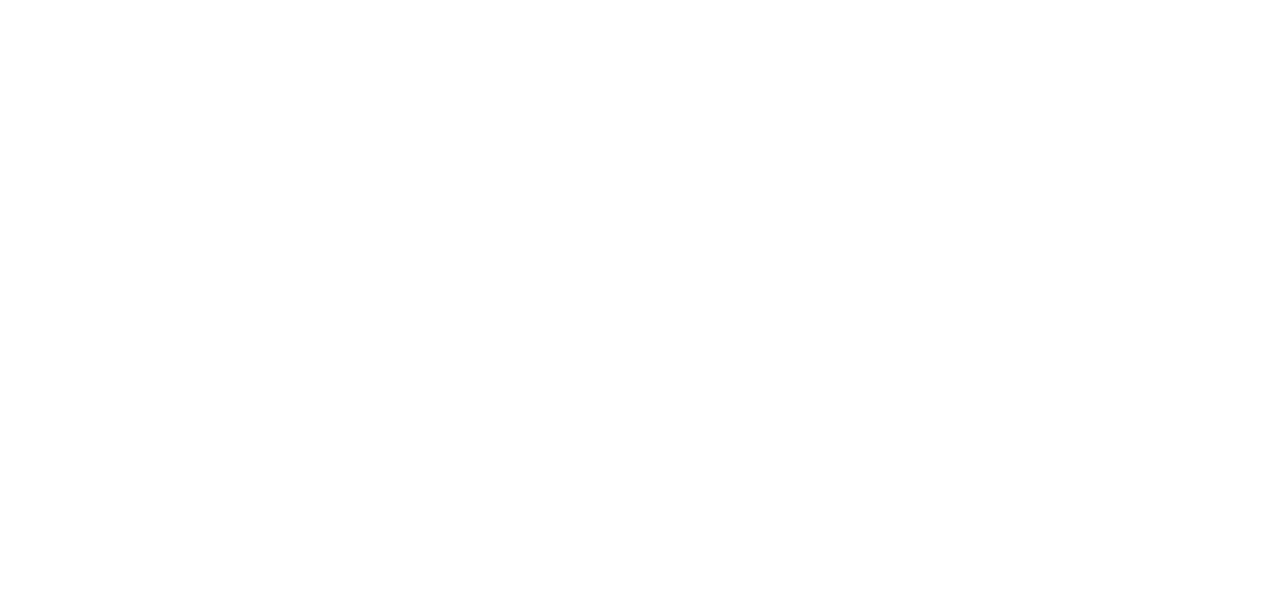
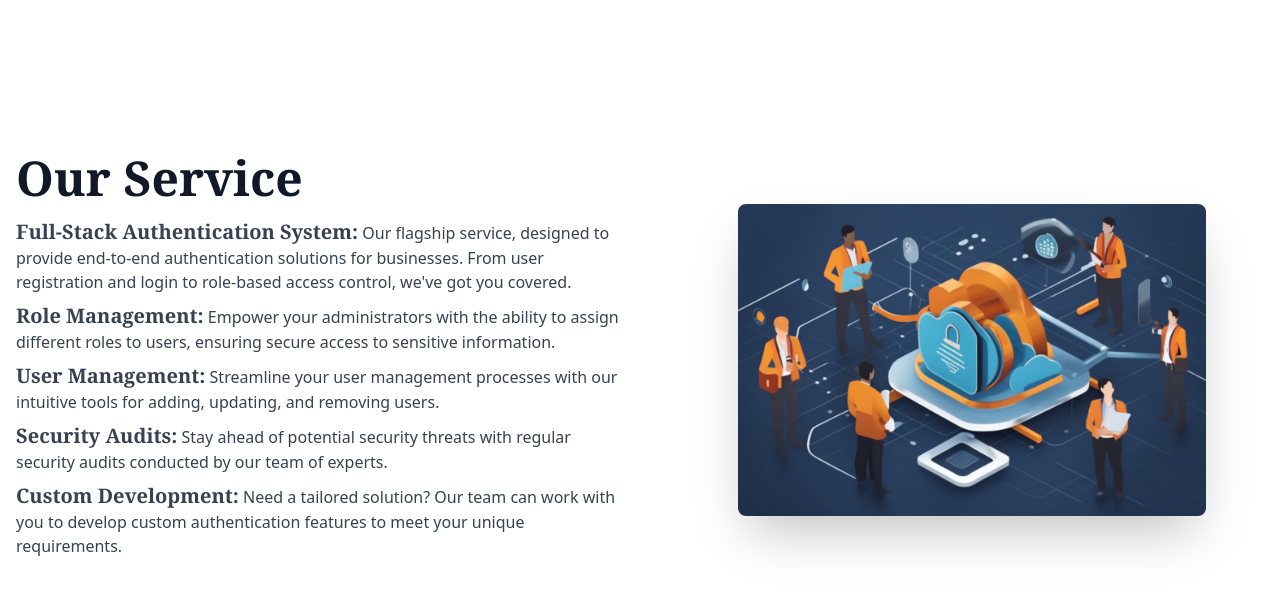
Before and after one commit to PrinceInScripts/Full-Stack-Authentication-System, a React (Create React App) app in the folder client/: page /service in a window 1280 px wide. Before the commit this address had no page. Shown: the top 594 px of the page. Built offline with nearby package versions, Linux system fonts and the light colour scheme.

Commit message:
done added serviceHero page

```diff
--- a/client/src/App.js
+++ b/client/src/App.js
@@ -10,12 +10,15 @@ import Hero from "./components/Hero/Hero";
 
 import Home from "./Pages/Home/Home";
 import About from "./Pages/About/About";
+import ServiceHero from "./components/ServiceHero/ServiceHero";
 
 function App() {
   return (
     <Routes>
       <Route path="/" element={<Home />} />
       <Route path="/about" element={<About/>}/>
+      <Route path="/service" element={<ServiceHero/>}/>
+
     </Routes>
   );
 }
--- a/client/src/components/AboutHero/AboutHero.jsx
+++ b/client/src/components/AboutHero/AboutHero.jsx
@@ -12,7 +12,7 @@ import ContactForm from "../ContactForm/ContactForm";
 function AboutHero() {
   return (
 
-        <div className="hero min-h-[90vh] bg-white] w-full mx-auto">
+        <div className="hero min-h-[90vh] bg-white w-full mx-auto">
           <div className="hero-content flex-col lg:flex-row-reverse items-center justify-between ">
             <div className="text-center w-full lg:text-left lg:w-1/2">
               <h1 className="text-5xl font-bold text-gray-900">About Us</h1>
--- /dev/null
+++ b/client/src/components/ServiceHero/ServiceHero.jsx
@@ -0,0 +1,62 @@
+import React from "react";
+import Layout from "../Layout/Layout";
+import serviceHero from "../../asset/serviceHero.jpg";
+
+function ServiceHero() {
+  return (
+
+      <div className="hero mt-14 lg:mt-0 min-h-[90vh] bg-white] w-full mx-auto">
+        <div className="hero-content flex-col lg:flex-row items-center justify-between ">
+          <div className="text-center mx-auto w-full lg:text-left lg:w-1/2 font-sans">
+            <h1 className="lg:text-5xl text-4xl font-bold text-gray-900 font-serif mb-4">
+              Our Service
+            </h1>
+            <ul className=" text-gray-700">
+            <li className="mb-2">
+                <span className="lg:text-xl text-lg font-semibold font-serif">
+                  Full-Stack Authentication System:
+                </span>{" "}
+                Our flagship service, designed to provide end-to-end
+                authentication solutions for businesses. From user registration
+                and login to role-based access control, we've got you covered.
+              </li>
+              <li className="mb-2">
+              <span className="text-xl font-semibold font-serif">
+              Role Management:
+                </span>{" "} Empower your administrators with the ability to
+                assign different roles to users, ensuring secure access to
+                sensitive information.
+              </li>
+              <li className="mb-2">
+              <span className="text-xl font-semibold font-serif">
+              User Management:
+                </span>{" "}  Streamline your user management processes with
+                our intuitive tools for adding, updating, and removing users.
+              </li>
+              <li className="mb-2">
+              <span className="text-xl font-semibold font-serif">
+              Security Audits:
+                </span>{" "}  Stay ahead of potential security threats with
+                regular security audits conducted by our team of experts.
+              </li>
+              <li className="mb-2">
+              <span className="text-xl font-semibold font-serif">
+              Custom Development:
+                </span>{" "} Need a tailored solution? Our team can work
+                with you to develop custom authentication features to meet your
+                unique requirements.
+              </li>
+            </ul>
+          </div>
+          <div className="lg:w-1/2 lg:pl-8 flex justify-center">
+            <div className="w-full lg:w-4/5 x-auto shadow-2xl overflow-hidden rounded-lg">
+              <img className="" src={serviceHero} alt="Hero" />
+            </div>
+          </div>
+        </div>
+      </div>
+
+  );
+}
+
+export default ServiceHero;
```
Also changed, not shown: client/src/asset/serviceHero.jpg (added).
